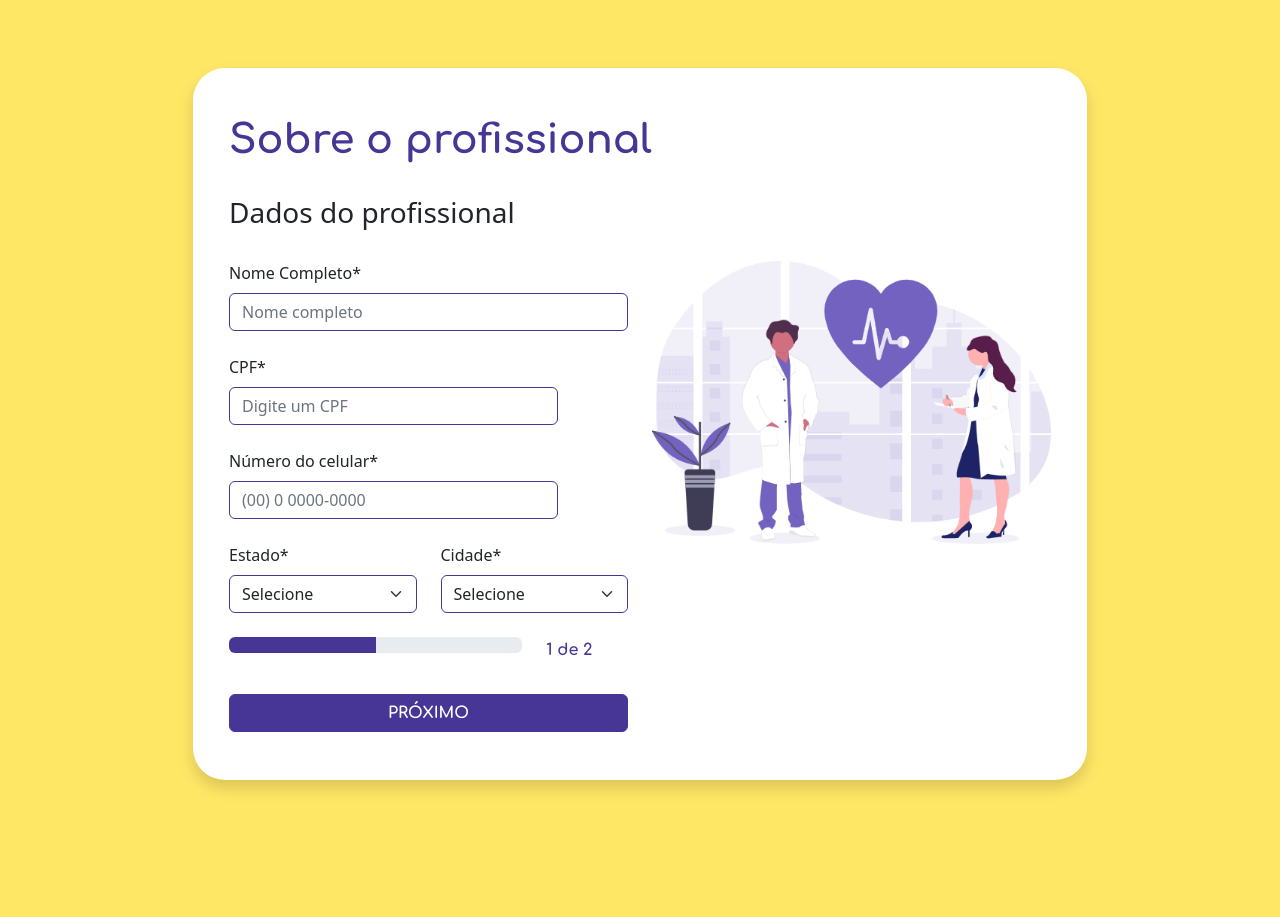
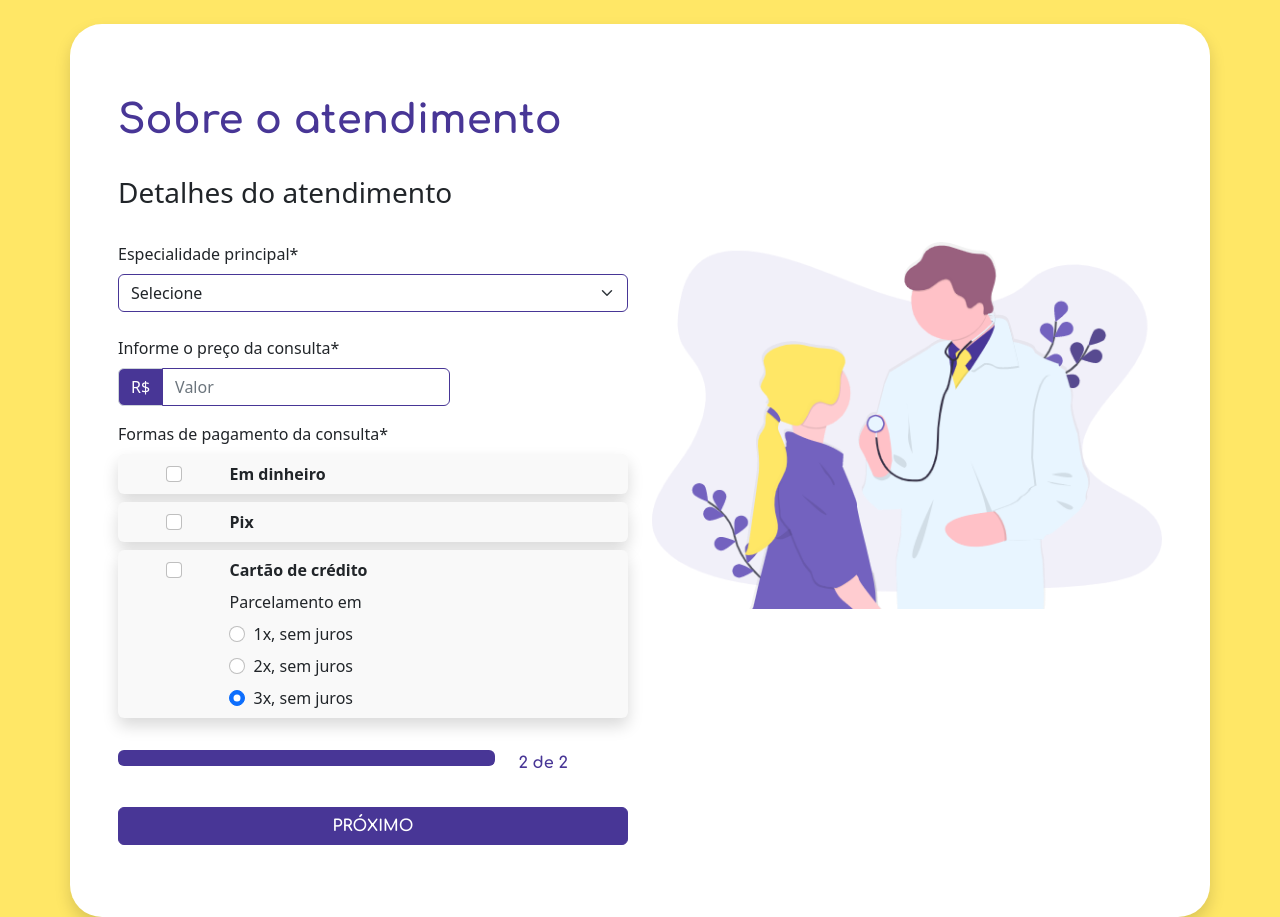
Before and after one commit to JuanFreitas094/health-professional-registration, a Vue app: page / in a window 1280 px wide. Before the commit the page ends 824 px from the top, so only its background shows below. Built offline with nearby package versions, Linux system fonts and the light colour scheme.

Commit message:
second page created

```diff
--- a/src/App.vue
+++ b/src/App.vue
@@ -1,14 +1,14 @@
 <template>
-  <ProfessionalData/>
+  <AttendanceAbout/>
 </template>
 
 <script>
-import ProfessionalData from './components/professional-data.vue'
+import AttendanceAbout from './components/attendance-about.vue'
 
 export default {
   name: 'App',
   components: {
-    ProfessionalData
+    AttendanceAbout,
 }
 }
 </script>
--- /dev/null
+++ b/src/components/attendance-about.vue
@@ -0,0 +1,146 @@
+<template>
+  <body><br>
+      <div class="d-flex flex-column min-vh-100 justify-content-lg-center align-items-lg-center justify-content-md-end justify-content-sm-end justify-content-end">
+          <div class="container p-lg-5 shadow bg-white rounded-5"><br>
+            <div class="main-title">
+              <h1>Sobre o atendimento</h1>
+            </div><br>
+            <h3>Detalhes do atendimento</h3>
+            <br>
+            <div class="row">
+              <div class="col-lg-6 col-md-12 col-sm-12 col-12">
+                <div class="row">
+                  <div class="col-lg-12 col-md-12 col-sm-12 col-12">
+                    <label for="full-name" class="form-label">Especialidade principal*</label>
+                    <select class="form-select" aria-label="Default select example" id="specialty" placeholder="Selecione a especialidade">
+                    <option selected>Selecione</option>
+                    </select>
+                  </div>
+                </div><br>
+
+              <div class="row">
+                <div class="col-lg-8 col-md-8 col-sm-10 col-10">
+                  <label for="value" class="form-label">Informe o preço da consulta*</label>
+                  <div class="input-group mb-3">
+                      <span class="input-group-text" id="cash">R$</span>
+                      <input type="text" class="form-control" aria-label="Amount (to the nearest dollar)" id="value" placeholder="Valor">
+                  </div>
+                </div>
+              </div>
+
+              <div class="row">
+                  <label for="value" class="form-label">Formas de pagamento da consulta*</label>
+                  <div class="d-flex justify-content-evenly">
+                      <div class="container shadow mb-2 rounded ps-5 pt-2" id="cash-pay">
+                        <div class="row">
+                          <div class="col-lg-1 col-sm-1 col-2">
+                            <div class="form-check">
+                              <input class="form-check-input position-static" type="checkbox" id="blankCheckbox" value="option1" aria-label="...">
+                            </div>
+                          </div>
+                          <div class="col-lg-11 col-sm-11 col-10">
+                            <label class="form-label ps-4"><strong>Em dinheiro</strong></label>
+                          </div>
+                      </div>
+                    </div>
+                  </div>
+
+                  <div class="d-flex flex-row">
+                      <div class="container shadow mb-2 rounded ps-5 pt-2" id="pix">
+                        <div class="row">
+                          <div class="col-lg-1 col-sm-1 col-2">
+                            <div class="form-check">
+                              <input class="form-check-input position-static" type="checkbox" id="blankCheckbox" value="option1" aria-label="...">
+                            </div>
+                          </div>
+                          <div class="col-lg-11 col-sm-11 col-10">
+                            <label class="form-label ps-4"><strong>Pix</strong></label>
+                          </div>
+                        </div>
+                    </div>
+                  </div>
+
+                  <div class="d-flex flex-column">
+                      <div class="container shadow mb-2 rounded ps-5 pt-2" id="credit">
+                        <div class="row">
+                          <div class="col-lg-1 col-sm-1 col-2">
+                            <div class="form-check">
+                              <input class="form-check-input position-static" type="checkbox" id="blankCheckbox" value="option1" aria-label="...">
+                            </div>
+                          </div>
+
+                          <div class="col-lg-11 col-sm-11 col-10">
+                            <label class="form-label ps-4"><strong>Cartão de crédito</strong></label>
+                            <br>
+                            <label class="form-label ps-4">Parcelamento em</label>
+                            <br/>
+
+                            <div class="form-check mb-2 ps-5">
+                              <input class="form-check-input" type="radio" name="flexRadioDefault" id="flexRadioDefault1">
+                              <label class="form-check-label" for="flexRadioDefault1">
+                                1x, sem juros
+                              </label>
+                            </div>
+                            <div class="form-check mb-2 ps-5">
+                              <input class="form-check-input" type="radio" name="flexRadioDefault" id="flexRadioDefault2" checked>
+                              <label class="form-check-label" for="flexRadioDefault2">
+                                2x, sem juros
+                              </label>
+                            </div>
+                             <div class="form-check mb-2 ps-5">
+                              <input class="form-check-input" type="radio" name="flexRadioDefault" id="flexRadioDefault3" checked>
+                              <label class="form-check-label" for="flexRadioDefault3">
+                                3x, sem juros
+                              </label>
+                            </div>
+                          </div>
+                      </div>
+                    </div>
+                  </div>
+              </div><br>
+
+              <div class="row">
+                <div class="col-lg-9 col-md-8 col-sm-8 col-8">
+                  <div class="progress">
+                    <div class="progress-bar" role="progressbar" style="width: 100%" aria-valuenow="100" aria-valuemin="0" aria-valuemax="100"></div>
+                  </div>
+                </div>
+
+                <div class="col-lg-3 col-md-4 col-sm-4 col-4">
+                  <label class="form-label" id="progress-label">2 de 2</label>
+                </div>
+              </div>
+
+              <br/>
+
+              <div class="row">
+                <div class="d-grid gap-2 col-12">
+                  <button type="button" class="btn btn-primary">PRÓXIMO</button>
+                </div>
+              </div>
+
+              </div>
+              <div class="col-lg-6">
+                <div class="d-none d-lg-block">
+                  <img src="@/assets/desktop-pagina-2.png" class="img-fluid"/>
+                </div>
+              </div>
+              <br>
+            </div>
+            <br/>
+          </div>
+        </div>
+      <!-- </div> -->
+  </body>
+</template>
+
+<style>
+#pix, #cash-pay, #credit {
+  background-color: #F9F9F9;
+}
+
+#cash{
+  background-color:#483696 ;
+  color: white
+}
+</style>
```
Also changed, not shown: src/assets/desktop-pagina-2.png (added).
